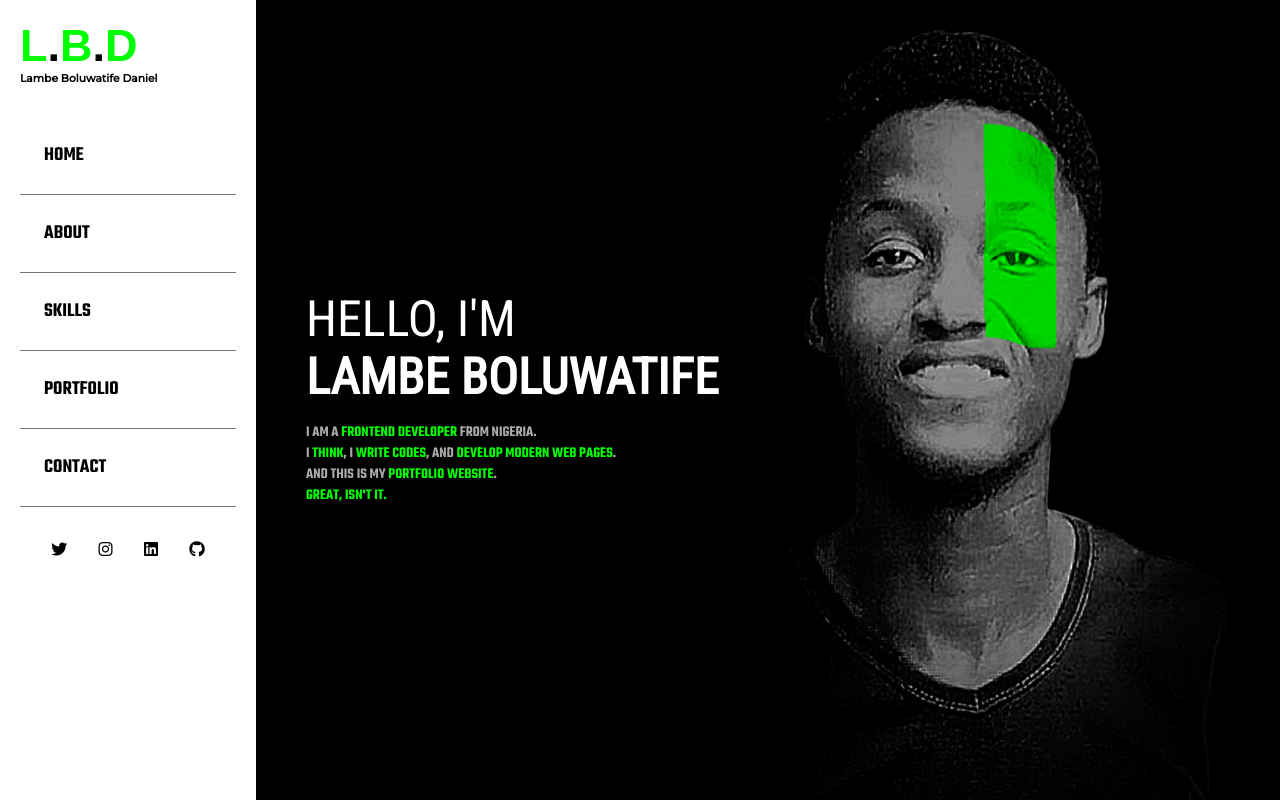
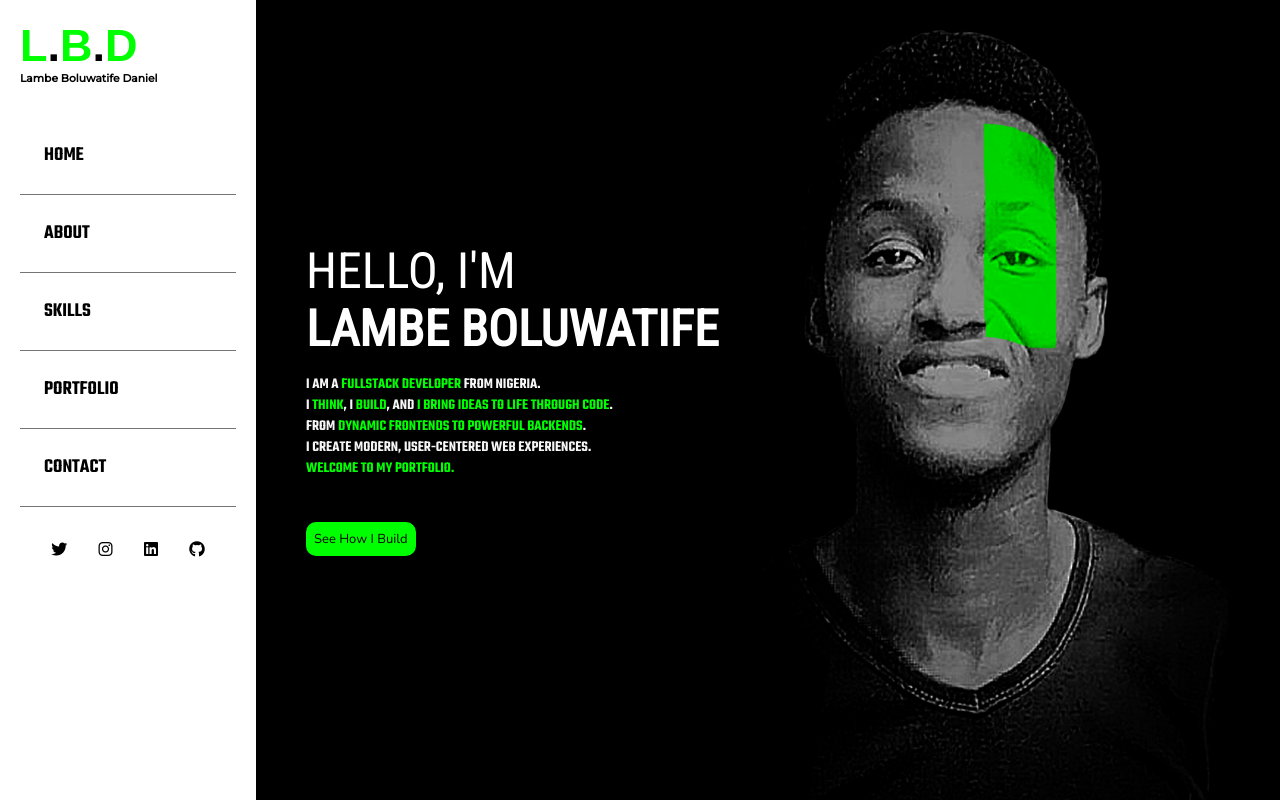
Before and after one commit to lambeboluwatife/uptick-portfolio, a React (Create React App) app: page / in a window 1280 px wide. Built offline with nearby package versions, Linux system fonts and the light colour scheme; a web font is replaced by a local one.

Commit message:
changes description in home component

```diff
--- a/src/App.css
+++ b/src/App.css
@@ -13,7 +13,7 @@
   color: #fff;
   font-family: "Roboto Condensed", sans-serif;
   font-weight: 100;
-  margin: 15rem 0 1rem 0;
+  margin: 12rem 0 1rem 0;
   font-size: 50px;
 }
 
@@ -22,13 +22,17 @@
 }
 
 .home h6 {
-  color: darkgray;
+  color: whitesmoke;
   font-size: 15px;
   font-family: "Teko", sans-serif;
+  margin-bottom: 3rem;
 }
 
 .home h6 strong {
   color: #00ff00;
+}
+.home a {
+  border-radius: 50px;
 }
 
 .about {
@@ -255,7 +259,8 @@
   margin-top: 1rem;
 }
 
-.portfolio .work a {
+.portfolio .work a,
+.home a {
   text-decoration: none;
   color: #000;
   font-family: "Nunito", sans-serif;
@@ -266,7 +271,8 @@
   margin-right: 1rem;
 }
 
-.portfolio .work a:hover {
+.portfolio .work a:hover,
+.home a:hover {
   background: transparent;
   border: 1px solid #00ff00;
   color: #00ff00;
--- a/src/components/Home.jsx
+++ b/src/components/Home.jsx
@@ -6,12 +6,15 @@ const Home = () => {
         <strong> LAMBE BOLUWATIFE</strong>
       </h1>
       <h6>
-        I AM A <strong>FRONTEND DEVELOPER</strong> FROM NIGERIA. <br /> I{" "}
-        <strong>THINK</strong>, I <strong>WRITE CODES</strong>, AND{" "}
-        <strong>DEVELOP MODERN WEB PAGES</strong>. <br /> AND THIS IS MY
-        <strong> PORTFOLIO WEBSITE</strong>.
-        <br /> <strong>GREAT, ISN'T IT.</strong>
+        I AM A <strong>FULLSTACK DEVELOPER</strong> FROM NIGERIA. <br /> I{" "}
+        <strong>THINK</strong>, I <strong>BUILD</strong>, AND{" "}
+        <strong>I BRING IDEAS TO LIFE THROUGH CODE</strong>. <br /> FROM
+        <strong> DYNAMIC FRONTENDS TO POWERFUL BACKENDS</strong>. <br />
+        I CREATE MODERN, USER-CENTERED WEB EXPERIENCES.
+        <br /> <strong>WELCOME TO MY PORTFOLIO.</strong>
       </h6>
+
+      <a href="/portfolio">See How I Build</a>
     </div>
   );
 };
```
